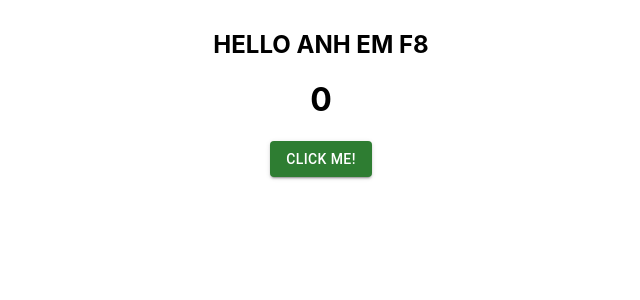
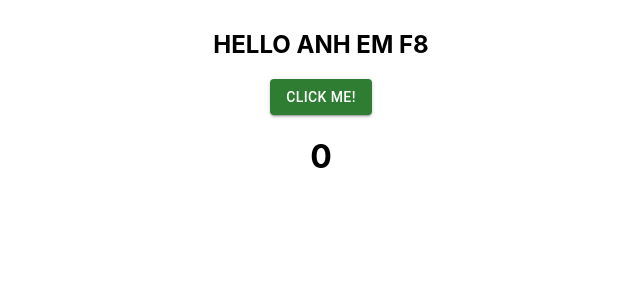
Before and after one commit to thien926/React-F8, a React (Create React App) app in the folder tiktok/: page / in a window 1280 px wide. Shown: the top 300 px of the page, without its empty margins (319-959 px from the left). Built offline with nearby package versions, Linux system fonts and the light colour scheme.

Commit message:
useCallback()

```diff
--- a/tiktok/src/App.js
+++ b/tiktok/src/App.js
@@ -1,6 +1,7 @@
 
 import './App.css';
 import ReactMemo from './components/ReactMemo/ReactMemo';
+import UseCallBack from './components/UseCallBack/UseCallBack';
 import FatherContentv29 from './components/UseEffect/FatherContentv29';
 import UseLayoutEffectv35 from './components/UseLayoutEffect/UseLayoutEffectv35';
 import UseRefv36 from './components/UseRef/UseRefv36';
@@ -12,7 +13,8 @@
             {/* <UseStateDemo /> */}
             {/* <TwoWayBindingv2 /> */}
             {/* <UseRefv36 /> */}
-            <ReactMemo />
+            {/* <ReactMemo /> */}
+            <UseCallBack />
         </div>
     );
 }
--- /dev/null
+++ b/tiktok/src/components/UseCallBack/Content.js
@@ -0,0 +1,14 @@
+import { Button } from '@mui/material';
+import React, { memo } from 'react'
+
+function Content({ onIncrease }) {
+    console.log('re-render');
+    return (
+        <React.Fragment>
+            <h2>HELLO ANH EM F8</h2>
+            <Button onClick={onIncrease} variant='contained' color='success'>Click me!</Button>
+        </React.Fragment>
+    )
+}
+
+export default memo(Content)
--- /dev/null
+++ b/tiktok/src/components/UseCallBack/UseCallBack.js
@@ -0,0 +1,31 @@
+import { Button } from '@mui/material';
+import React, { memo, useCallback, useState } from 'react'
+import Content from './Content';
+
+// 1. memo () -> Higher Order Componert (HOC)
+// 2. useCallback()
+// - Reference types
+// - React memo()
+
+function UseCallBack() {
+    const [count, setCount] = useState(0);
+
+    const handleIncrease = useCallback(
+        () => {
+            setCount(prev => prev + 1)
+        },
+        [],
+    )
+
+
+    return (
+        <div style={{ padding: '10px 32px' }}>
+            <Content onIncrease={handleIncrease} />
+            <h1>{count}</h1>
+            {/* <Button onClick={increase} variant='contained' color='success'>Click me!</Button> */}
+            {/* <button onClick={increase}>Click me!</button> */}
+        </div>
+    )
+}
+
+export default UseCallBack
```
